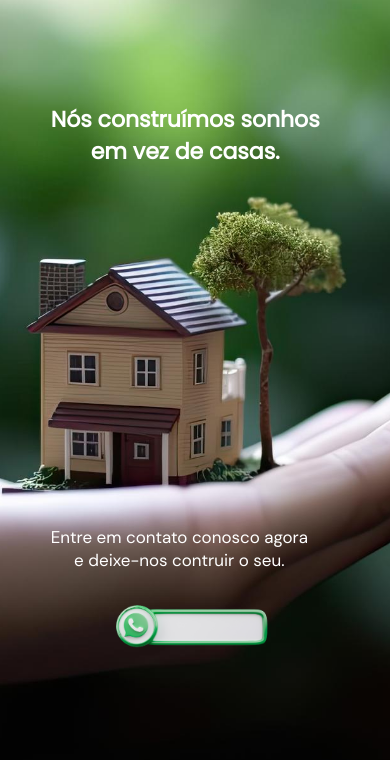
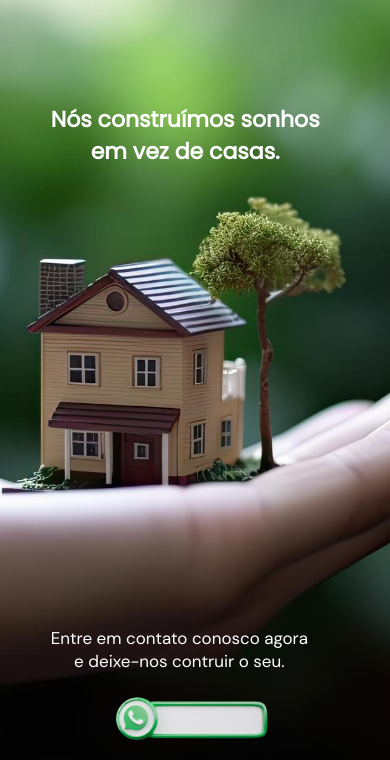
Before and after one commit to Fabiorocharb/ConstrutoraImbiara, a plain HTML site: page index.html in a window 390 px wide. Shown: the part 82-842 px from the top of the page. Drawn offline with Linux system fonts and the light colour scheme.

Commit message:
correcao estilo mobile

```diff
--- a/css/estilo.css
+++ b/css/estilo.css
@@ -40,7 +40,7 @@ h1 {
 }
 #construir {
   position: absolute;
-  top: 75%;
+  top: 79%;
   left: 9%;
   font-family: DMSans-Regular;
   font-style: normal;
@@ -52,7 +52,7 @@ h1 {
 }
 #whatsapinicio {
   position: absolute;
-  top: 87%;
+  top: 90%;
   width: 40%;
   height: auto;
   left: 29%;
@@ -319,10 +319,10 @@ footer {
   }
   #construir {
     left: 13%;
-    top: 72%;
+    top: 82%;
   }
   #whatsapinicio {
-    top: 81%;
+    top: 92%;
   }
   .primeiro {
     width: 80%;
@@ -342,11 +342,23 @@ footer {
   }
 }
 @media (min-width: 375px) {
+  #construir {
+    top: 84%;
+  }
+  #whatsapinicio {
+    top: 92%;
+  }
   #construtor {
     max-width: 41%;
   }
 }
 @media (min-width: 390px) {
+  #construir {
+    top: 84%;
+  }
+  #whatsapinicio {
+    top: 92%;
+  }
   #construtor {
     max-width: 42%;
   }
@@ -358,7 +370,11 @@ footer {
   h1 {
     left: 18%;
   }
+  #whatsapinicio {
+    top: 92%;
+  }
   #construir {
+    top: 84%;
     left: 18%;
   }
   #construtor {
```
